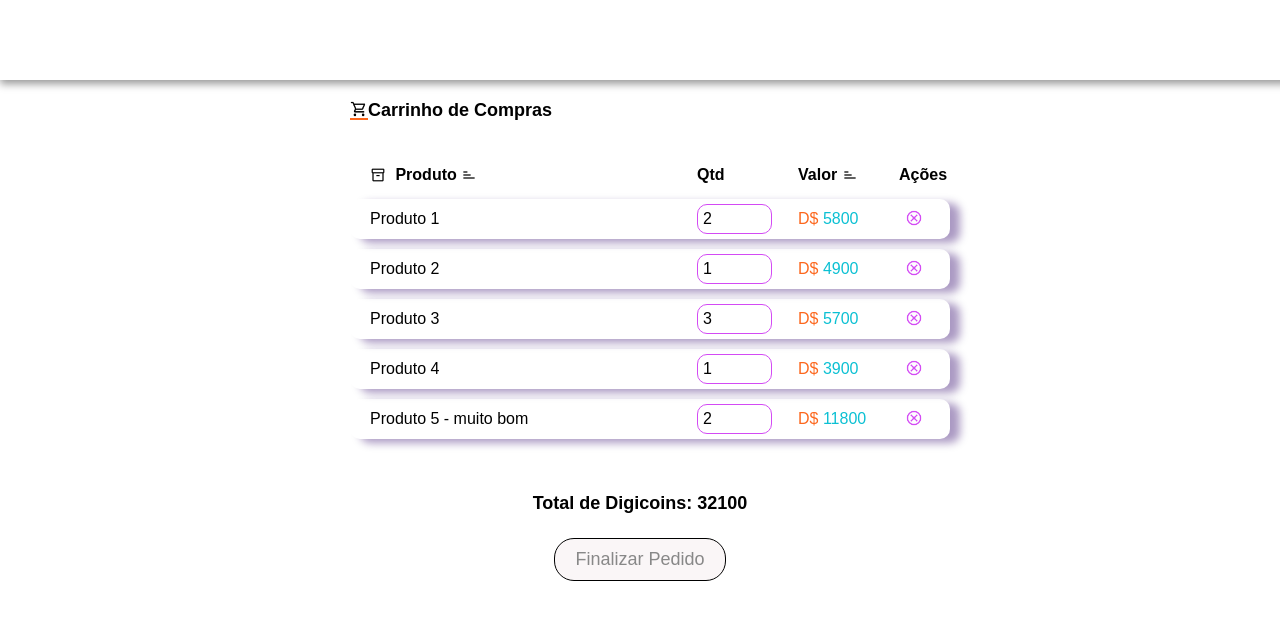
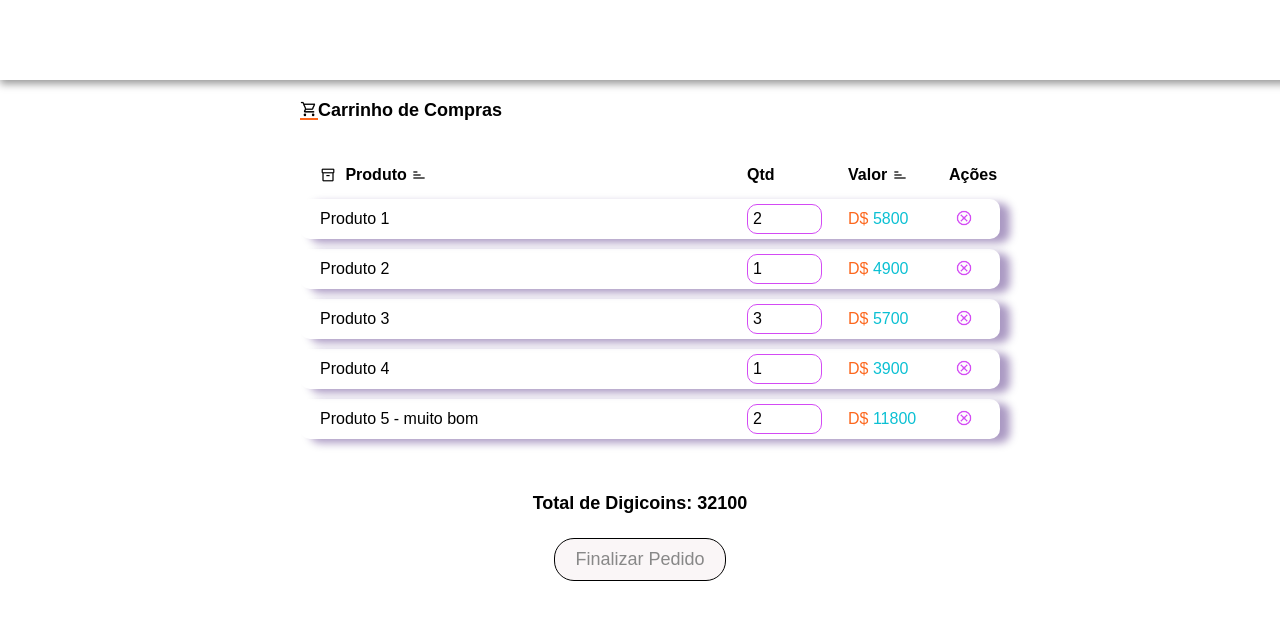
Before and after one commit to RafaelViniciusSenac/Digix, a PHP site: page /carrinho.html in a window 1280 px wide. Shown: the top 620 px of the page. Run offline with PHP 8.4, Linux system fonts and the light colour scheme.

Commit message:
Update carrinho.css

```diff
--- a/colaborador/carrinho/carrinho.css
+++ b/colaborador/carrinho/carrinho.css
@@ -65,7 +65,7 @@ table {
     border-spacing: 0 10px;
     border: none;
     width: 100%;
-    min-width: 600px;
+    min-width: 700px;
   }
 
 th img{
```
